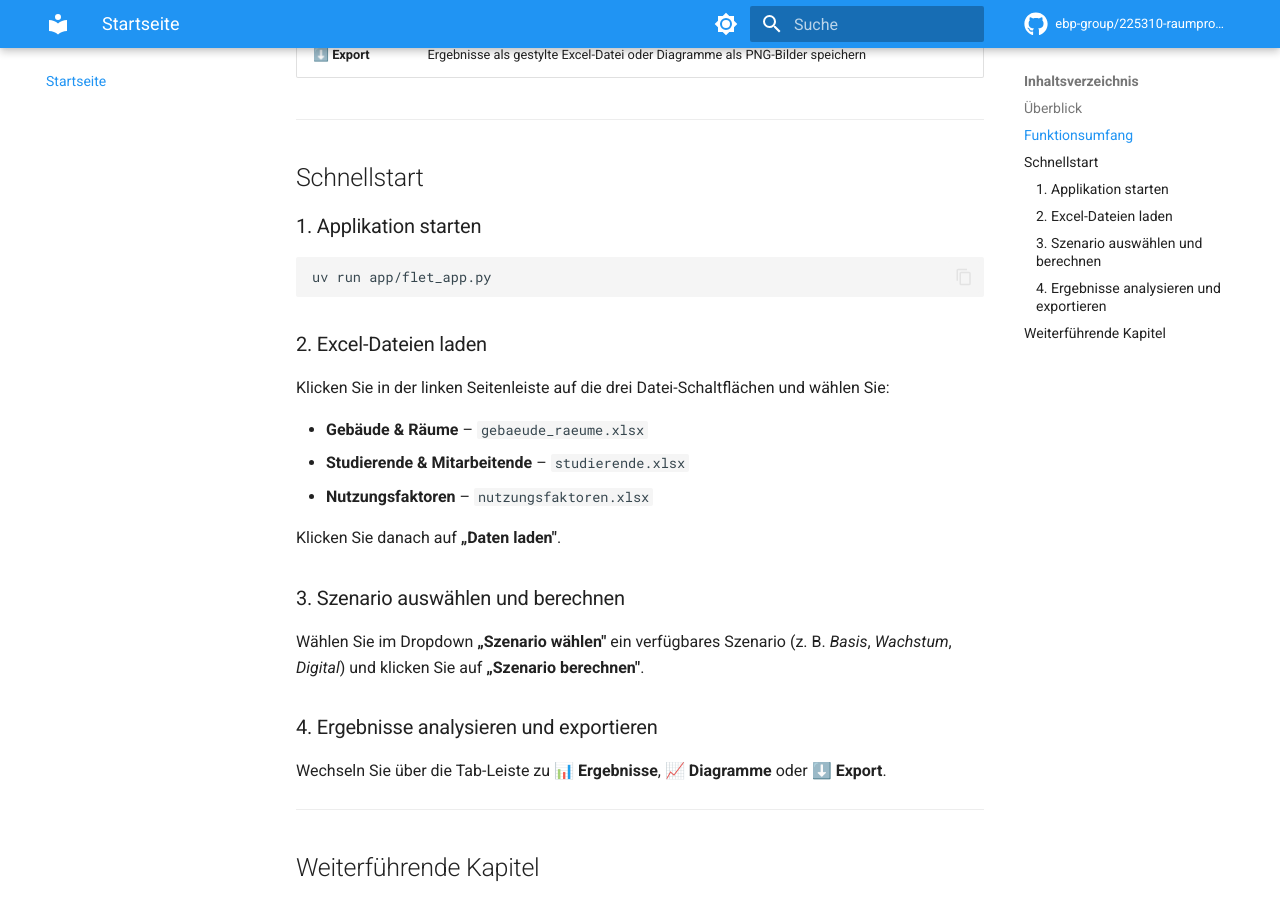
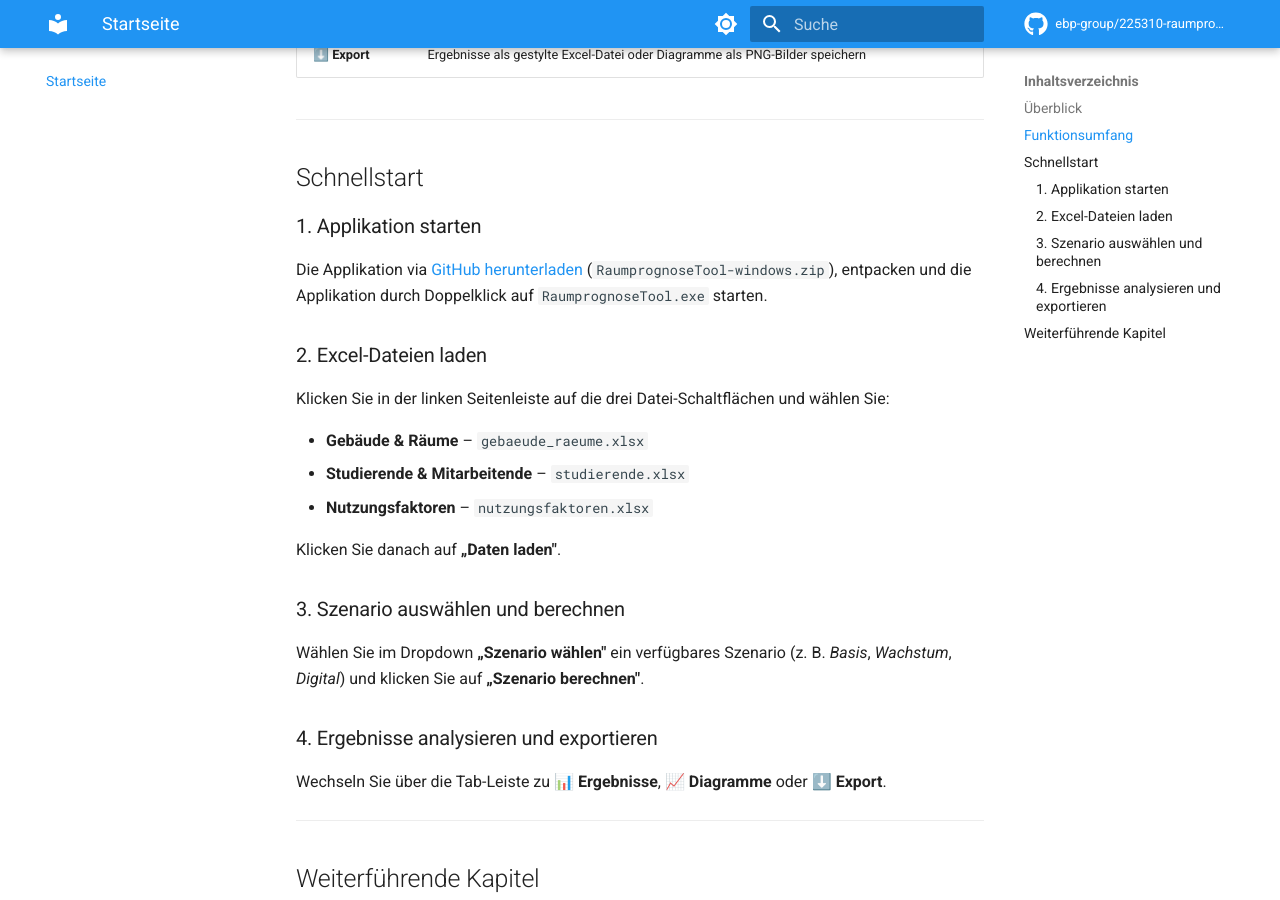
Before and after one commit to ebp-group/225310-raumprognose-tool, an MkDocs documentation site: the page built from docs/index.md, in a window 1280 px wide and 900 px high, scrolled down 887 px. Built offline with MkDocs 1.6.1 and Material for MkDocs 9.7.7, drawn with Linux system fonts in a browser that asks for light colours; comment, search, counter and statistics services are not loaded.

Commit message:
Revise application startup instructions in index.md
Updated instructions for starting the application.

````diff
--- a/docs/index.md
+++ b/docs/index.md
@@ -33,9 +33,7 @@ Mit dem Tool können Planende auf einen Blick beurteilen, ob für eine gegebene
 
 ### 1. Applikation starten
 
-```bash
-uv run app/flet_app.py
-```
+Die Applikation via [GitHub herunterladen](https://github.com/ebp-group/225310-raumprognose-tool/releases) (`RaumprognoseTool-windows.zip`), entpacken und die Applikation durch Doppelklick auf `RaumprognoseTool.exe` starten.
 
 ### 2. Excel-Dateien laden
 
````
